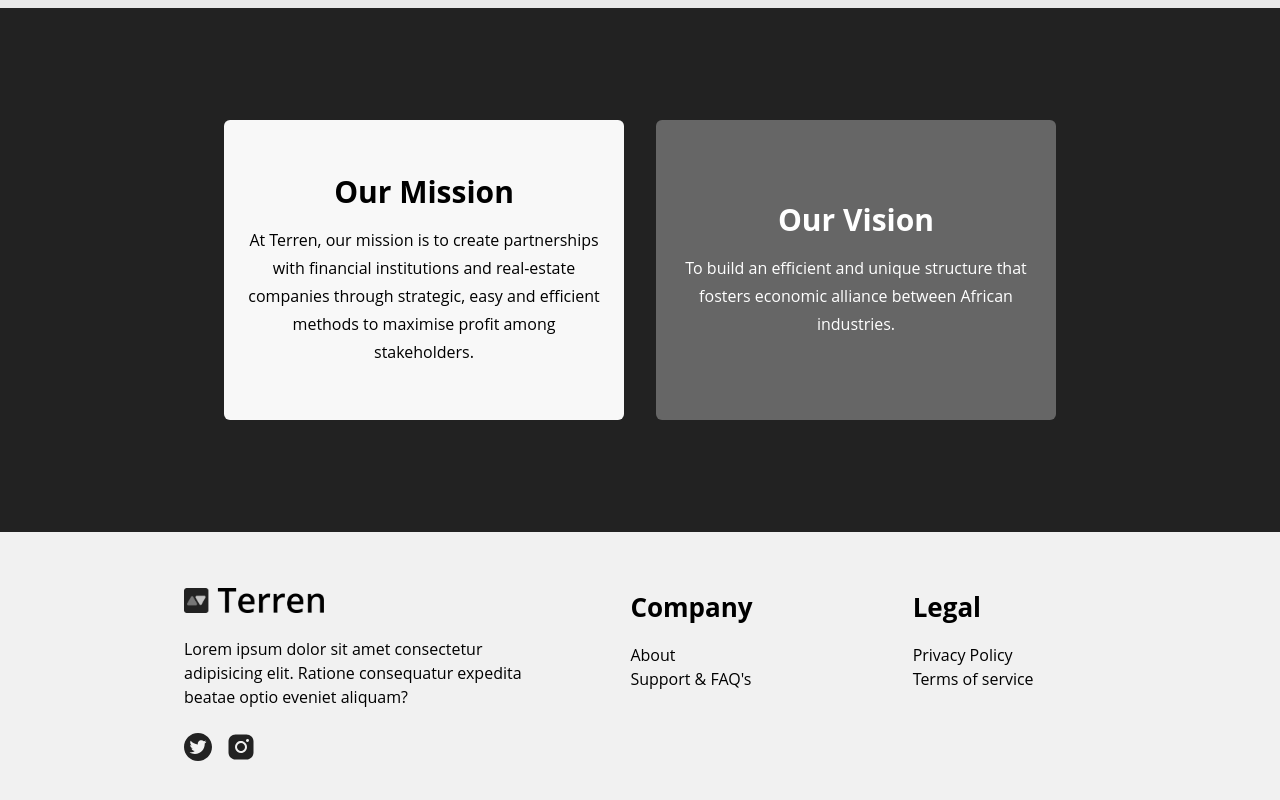
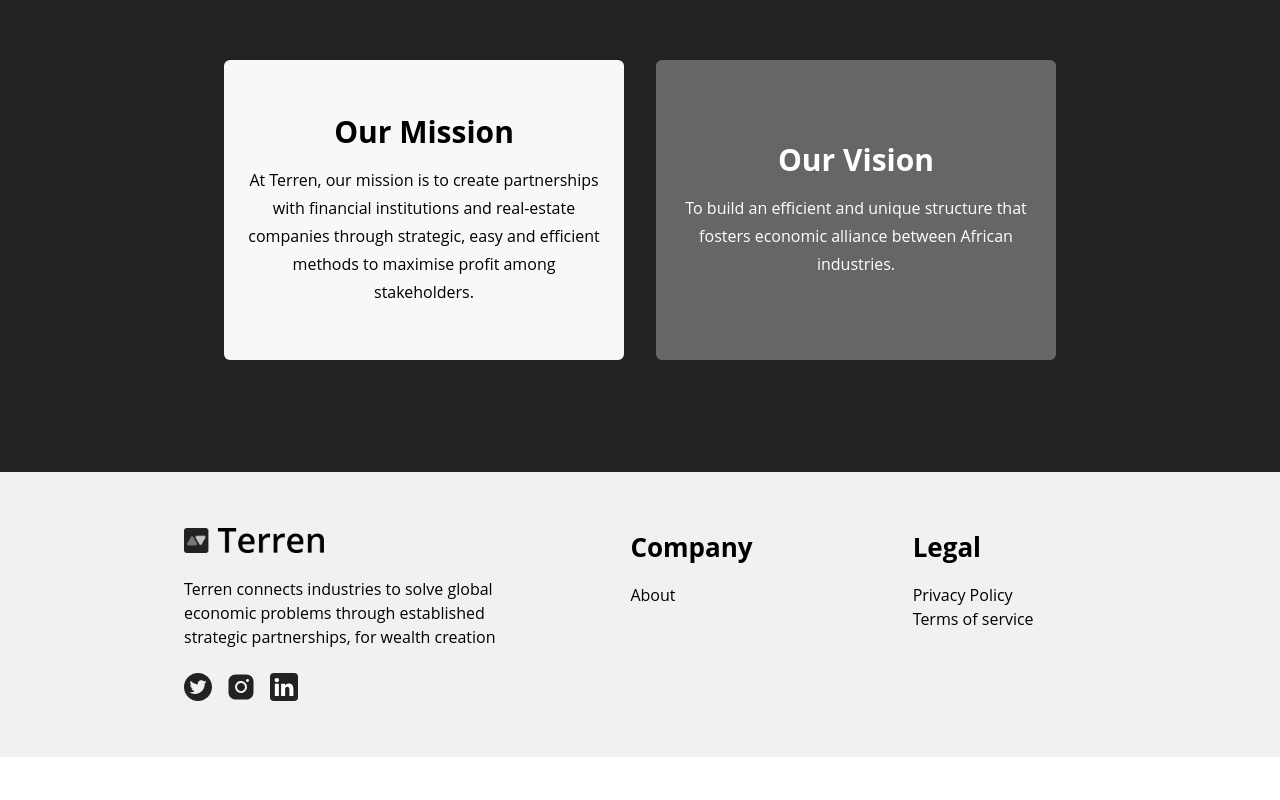
Before and after one commit to Oluwajuwonomoyele/terren-app, a React (Create React App) app: page / in a window 1280 px wide. Shown: the part 1196-1996 px from the top of the page. After the commit the page ends 1953 px from the top, so only its background shows below. Built offline with nearby package versions, Linux system fonts and the light colour scheme; the HTML template or start-up script is replaced by a standard one.

Commit message:
update data in components

```diff
--- a/public/index.html
+++ b/public/index.html
@@ -5,7 +5,7 @@
     <link rel="icon" href="%PUBLIC_URL%/favicon.png" />
     <meta name="viewport" content="width=device-width, initial-scale=1" />
     <meta name="theme-color" content="#000000" />
-    <title>Terren</title>
+    <title>Terren - Creating economic alliances among African companies</title>
   </head>
   <body>
     <noscript>You need to enable JavaScript to run this app.</noscript>
--- a/src/Card.js
+++ /dev/null
@@ -1,36 +0,0 @@
-import House from './assets/estate-2.jpg'
-const Card = () => {
-    return (
-        <div className="bg-f1 pb-4 overflow-hidden rounded-md shadow-xl">
-            <div className='h-[300px]'>
-                <img src={House} alt="house" className='h-full object-cover' />
-            </div>
-            <div className='px-4 mt-8'>
-                <h2 className='font-bold text-lg lg:text-[26px]'>Name of Estate</h2>
-                <h3 className='font-bold mt-4 lg:text-[14px]'>Description</h3>
-                <p className='mt-4 lg:text-[14px]'>Lorem ipsum dolor sit amet consectetur adipisicing elit. Commodi magnam nisi nihil natus molestiae accusamus nobis ducimus numquam a officiis sed odit culpa, enim mollitia...</p>
-                <div className='mt-4 grid grid-rows-2 grid-cols-2 lg:grid-rows-1 lg:grid-cols-4 gap-2 lg:gap-0 lg:text-[14px] lg:text-center lg:items-center lg:justify-center'>
-                    <div>
-                        <h2 className='font-bold'>Duration</h2>
-                        <p>6 Months</p>
-                    </div>
-                    <div>
-                        <h2 className='font-bold'>ROI</h2>
-                        <p>30%</p>
-                    </div>
-                    <div>
-                        <h2 className='font-bold'>Available</h2>
-                        <p>Less than 10%</p>
-                    </div>
-                    <div>
-                        <h2 className='font-bold'>Amount/unit</h2>
-                        <p>#500</p>
-                    </div>
-                </div>
-                <button className='bg-customBlack text-white py-2 px-4 rounded-md border-2 border-customBlack hover:bg-transparent hover:text-customBlack transition-all ease-linear duration-200 cursor-pointer mt-8 w-full'>View</button>
-            </div>
-        </div>
-    );
-}
-
-export default Card;
--- a/src/components/Cards.js
+++ /dev/null
@@ -1,18 +0,0 @@
-import Card from "../Card";
-
-const Cards = () => {
-    return (
-        <section className="bg-e8 text-customBlack">
-            <div className="container mx-auto py-14 lg:py-28 px-8">
-                <h2 className="text-2xl font-bold text-center lg:text-[55px]">How it looks like</h2>
-                <div className="grid grid-cols-1 lg:grid-cols-3 gap-8 mt-12 lg:mt-32">
-                    <Card />
-                    <Card />
-                    <Card />
-                </div>
-            </div>
-        </section>
-    );
-}
-
-export default Cards;
--- a/src/components/Footer.js
+++ b/src/components/Footer.js
@@ -2,6 +2,8 @@ import Logo from '../assets/logo.png'
 import Twitter from '../assets/svg/twitter.svg'
 import Instagram from '../assets/svg/instagram.svg'
 import { Link } from 'react-router-dom'
+import { TfiLinkedin } from 'react-icons/tfi'
+
 const Footer = () => {
     return (
         <footer className="bg-f1">
@@ -10,10 +12,13 @@ const Footer = () => {
                     <Link to='/' className='w-[100px] md:w-[140px] max-w-[238px] cursor-pointer'>
                         <img src={Logo} alt="logo" />
                     </Link>
-                    <p className='md:max-w-[550px]'>Lorem ipsum dolor sit amet consectetur adipisicing elit. Ratione consequatur expedita beatae optio eveniet aliquam?</p>
-                    <div className='flex gap-4'>
+                    <p className='md:max-w-[550px]'>Terren connects industries to solve global economic problems through established strategic partnerships, for wealth creation</p>
+                    <div className='flex gap-4 items-center'>
                         <img src={Twitter} alt="twitter-logo" className='cursor-pointer' />
                         <img src={Instagram} alt="instagram-logo" className='cursor-pointer' />
+                        <div className='p-1 bg-customBlack rounded cursor-pointer'>
+                            <TfiLinkedin size={20} className='text-white'/>
+                        </div>
                     </div>
                 </div>
                 <div className='flex flex-col lg:flex-row lg:justify-center gap-8 lg:gap-[10rem] xl:gap-[20rem] lg:basis-[60%]'>
@@ -21,7 +26,6 @@ const Footer = () => {
                         <h2 className='font-bold lg:text-[26px]'>Company</h2>
                         <div>
                             <p className='hover:underline cursor-pointer'>About</p>
-                            <p className='hover:underline cursor-pointer'>Support & FAQ's</p>
                         </div>
                     </div>
                     <div className='flex flex-col gap-4'>
--- a/src/components/Partners.js
+++ b/src/components/Partners.js
@@ -5,7 +5,6 @@ const Partners = () => {
         <section className="bg-e8">
             <div className="container mx-auto px-6 md:px-12 py-14 lg:py-28 text-center">
                 <h2 className="text-[28px] font-bold md:text-3xl xl:text-[42px]">Our Partners</h2>
-                <p className="mt-8 lg:text-lg xl:text-lg">Making strategic partnerships to make investment easily accessible to everyone</p>
                 <div className='flex justify-between items-center mt-16'>
                     <FaChevronLeft className='cursor-pointer'/>
                     <FaChevronRight className='cursor-pointer'/>
--- a/src/components/Team.js
+++ b/src/components/Team.js
@@ -13,7 +13,6 @@ const Team = () => {
                             <img src={person} alt="" />
                         </div>
                         <h3 className='text-xl font-bold py-4'>Name, <span>Position</span></h3>
-                        <p>Lorem ipsum, dolor sit amet consectetur adipisicing elit. Ea ullam obcaecati, voluptate qui minima animi.</p>
                         <div className='flex gap-4 justify-center py-4 cursor-pointer'>
                             <img src={Twitter} alt="twitter" />
                         </div>
@@ -23,7 +22,6 @@ const Team = () => {
                             <img src={person} alt="" />
                         </div>
                         <h3 className='text-xl font-bold py-4'>Name, <span>Position</span></h3>
-                        <p>Lorem ipsum, dolor sit amet consectetur adipisicing elit. Ea ullam obcaecati, voluptate qui minima animi.</p>
                         <div className='flex gap-4 justify-center py-4 cursor-pointer'>
                             <img src={Twitter} alt="twitter" />
                         </div>
@@ -33,7 +31,6 @@ const Team = () => {
                             <img src={person} alt="" />
                         </div>
                         <h3 className='text-xl font-bold py-4'>Name, <span>Position</span></h3>
-                        <p>Lorem ipsum, dolor sit amet consectetur adipisicing elit. Ea ullam obcaecati, voluptate qui minima animi.</p>
                         <div className='flex gap-4 justify-center py-4 cursor-pointer'>
                             <img src={Twitter} alt="twitter" />
                         </div>
@@ -43,7 +40,6 @@ const Team = () => {
                             <img src={person} alt="" />
                         </div>
                         <h3 className='text-xl font-bold py-4'>Name, <span>Position</span></h3>
-                        <p>Lorem ipsum, dolor sit amet consectetur adipisicing elit. Ea ullam obcaecati, voluptate qui minima animi.</p>
                         <div className='flex gap-4 justify-center py-4 cursor-pointer'>
                             <img src={Twitter} alt="twitter" />
                         </div>
@@ -53,7 +49,6 @@ const Team = () => {
                             <img src={person} alt="" />
                         </div>
                         <h3 className='text-xl font-bold py-4'>Name, <span>Position</span></h3>
-                        <p>Lorem ipsum, dolor sit amet consectetur adipisicing elit. Ea ullam obcaecati, voluptate qui minima animi.</p>
                         <div className='flex gap-4 justify-center py-4 cursor-pointer'>
                             <img src={Twitter} alt="twitter" />
                         </div>
--- a/src/index.css
+++ b/src/index.css
@@ -13,3 +13,16 @@ body {
 .active {
     @apply border-b-customBlack text-customBlack py-2 px-4 rounded-md border-b-2
 }
+
+::-webkit-scrollbar {
+    @apply w-[0.8rem]
+}
+::-webkit-scrollbar-track {
+    @apply bg-customBlack
+}
+::-webkit-scrollbar-thumb {
+    @apply bg-e8 rounded-lg
+}
+::-webkit-scrollbar-thumb:hover {
+    @apply bg-f1
+}
```
